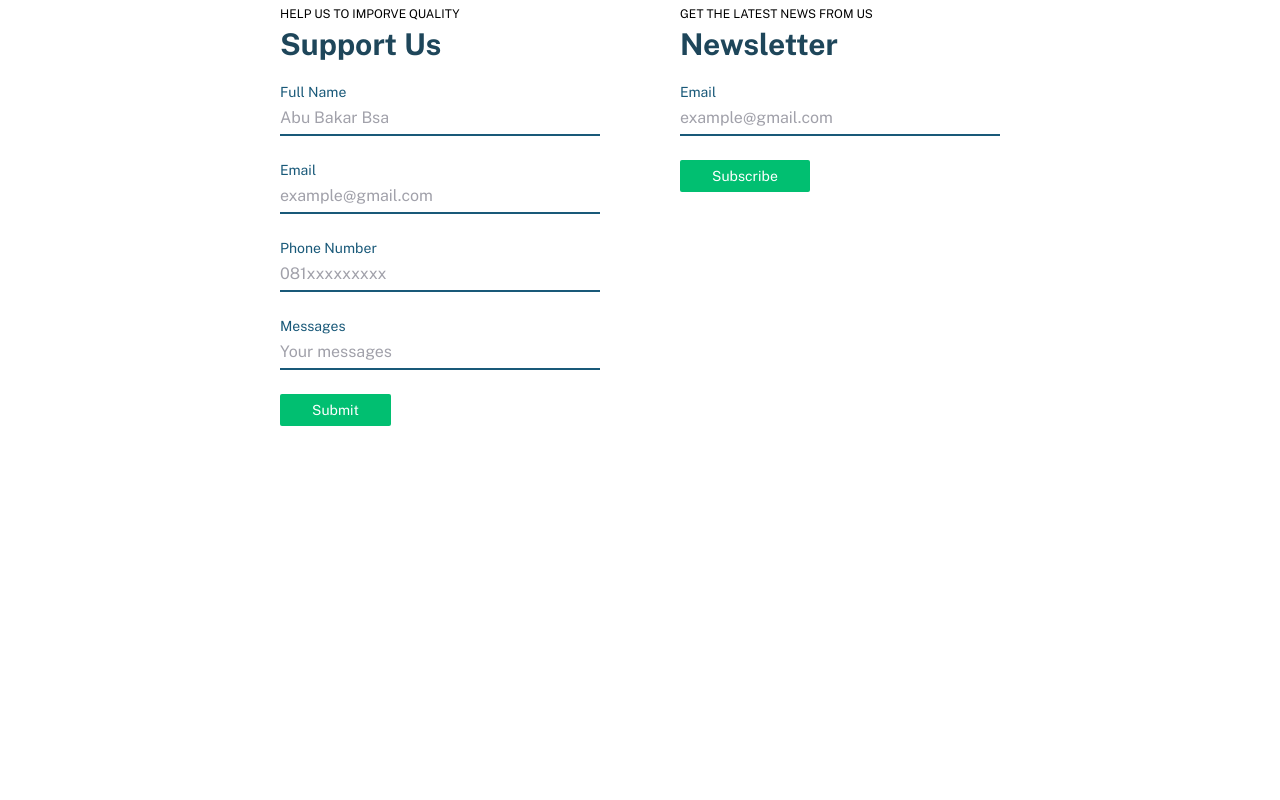
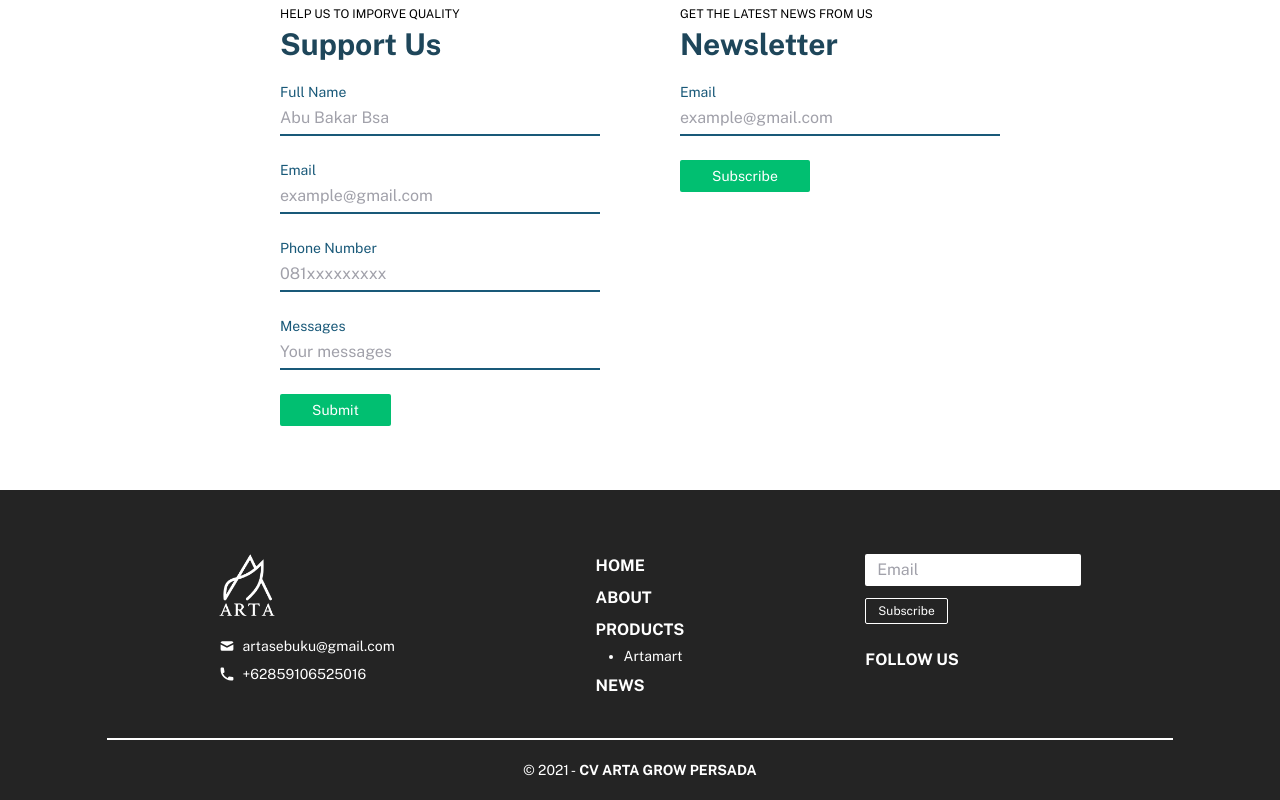
Before and after one commit to bakarbsa/arta-frontend, a Vue app: page / in a window 1280 px wide. Shown: the part 2986-3786 px from the top of the page. Before the commit the page ends 3476 px from the top, so only its background shows below. Built offline with nearby package versions, Linux system fonts and the light colour scheme; a web font is replaced by a local one.

Commit message:
add footer, navbar expand on mobile

```diff
--- /dev/null
+++ b/src/components/Footer.vue
@@ -0,0 +1,86 @@
+<template>
+  <div class="flex flex-col items-center justify-center pt-16 pb-5 w-full bg-dark">
+    <div class="grid grid-cols-1 md:grid-cols-3 md:gap-10 w-3/4">
+      <!-- LOGO & CONTACT -->
+      <div class="flex flex-col mx-auto mb-5 md:mb-0">
+        <div class="w-14 mb-5">
+          <img src="../assets/images/logo-white.png" alt="Arta Logo">
+        </div>
+        <a href="mailto: artasebuku@gmail.com">
+          <div class="flex flex-row mb-2">
+            <MailIcon class="w-4 text-white mr-2"/>
+            <p class="text-white text-sm font-extralight">artasebuku@gmail.com</p>
+          </div>
+        </a>
+        <a href="tel:+62859106525016">
+          <div class="flex flex-row">
+            <PhoneIcon class="w-4 text-white mr-2"/>
+            <p class="text-white text-sm font-extralight">+62859106525016</p>
+          </div>
+        </a>
+      </div>
+
+      <!-- NAVBAR -->
+      <div class="flex flex-col mx-auto mb-5 md:mb-0">
+        <router-link to="/">
+          <p class="text-white font-semibold mb-2">HOME</p>
+        </router-link>
+        <router-link to="/">
+          <p class="text-white font-semibold mb-2">ABOUT</p>
+        </router-link>
+        <p class="text-white font-semibold mb-1">PRODUCTS</p>
+        <router-link to="/">
+          <ul class="list-disc ml-7 mb-2">
+            <li class="text-white text-sm font-extralight">Artamart</li>
+          </ul>
+        </router-link>
+        <router-link to="/">
+          <p class="text-white font-semibold mb-2">NEWS</p>
+        </router-link>
+      </div>
+
+      <!-- NEWSLETTER -->
+      <div class="flex flex-col mx-auto">
+        <!-- Input Eemail -->
+        <div class="mb-3">
+          <input
+            class="focus:outline-none py-1 px-3 rounded-sm"
+            v-model="modelValue"
+            type = 'Email'
+            placeholder ='Email'
+          >
+        </div>
+
+        <!-- Button -->
+        <router-link to="/">
+          <div class="border group border-white rounded-sm w-min px-3 py-1 hover:bg-white">
+            <p class="text-xs text-white group-hover:text-black font-extralight">Subscribe</p>
+          </div>
+        </router-link>
+
+        <div class="mt-6">
+          <p class="text-white font-semibold">FOLLOW US</p>
+        </div>
+      </div>
+    </div>
+    <div class="w-5/6 h-0.5 mt-8 mb-5 bg-white"/>
+    <p class="text-sm text-white font-bold"><span class="font-extralight">© 2021 -</span>&nbsp;CV ARTA GROW PERSADA</p>
+  </div>
+</template>
+
+<script>
+import { PhoneIcon, MailIcon } from '@heroicons/vue/solid'
+export default {
+  name: 'Footer',
+  components: { PhoneIcon, MailIcon },
+  data () {
+    return {
+      modelValue: ''
+    }
+  }
+}
+</script>
+
+<style>
+
+</style>
--- a/src/components/Navbar.vue
+++ b/src/components/Navbar.vue
@@ -11,14 +11,14 @@
       </div>
 
       <!-- MOBILE COLLAPSE ICON -->
-      <div class="block lg:hidden">
-        <button class="flex items-center px-3 py-2 border rounded text-teal-200 border-teal-400 hover:text-white hover:border-white">
-          <svg class="fill-current h-3 w-3" viewBox="0 0 20 20" xmlns="http://www.w3.org/2000/svg"><title>Menu</title><path d="M0 3h20v2H0V3zm0 6h20v2H0V9zm0 6h20v2H0v-2z"/></svg>
+      <div class="block lg:hidden" @click="setExpand()">
+        <button class="flex items-center">
+          <MenuIcon class="w-10" :class="changeMenuColor()"/>
         </button>
       </div>
 
       <!-- NAVBAR CONTENT -->
-      <div class="w-full hidden lg:flex lg:items-center lg:w-auto">
+      <div class="w-full lg:flex lg:items-center lg:w-auto" :class="isExpand ? 'static' : 'hidden'">
         <div class="text-base lg:flex-grow">
           <router-link to="/"
             class="navbar-content navbar-content-hover"
@@ -52,12 +52,16 @@
 </template>
 
 <script>
+import { MenuIcon } from '@heroicons/vue/solid'
+
 export default {
   name: 'Navbar',
+  components: { MenuIcon },
   props: { active: String },
   data() {
     return {
       scrollPosition: null,
+      isExpand: false
     }
   },
   methods: {
@@ -67,23 +71,31 @@ export default {
     },
     // Change navbar background when scrolling
     changeBg() {
-      if(this.scrollPosition <= 100) return 'bg-transparent transition ease-in duration-200'
+      if(this.scrollPosition <= 100 && this.isExpand == false) return 'bg-transparent transition ease-in duration-200'
       else return 'bg-white transition ease-in duration-200'
     },
     // Change navbar logo when scrolling
     changeLogo() {
-      if(this.scrollPosition <= 100) return require('../assets/images/logo-white.png')
+      if(this.scrollPosition <= 100 && this.isExpand == false) return require('../assets/images/logo-white.png')
       else return require('../assets/images/logo-black.png')
     },
     // Change navbar text when scrolling
     changeText() {
-      if(this.scrollPosition <= 100) return 'text-white text-opacity-70 hover:text-white hover:text-opacity-100 hover:border-white'
-      else return 'text-black text-opacity-70 hover:text-black hover:text-opacity-100 hover:border-black'
+      if(this.scrollPosition <= 100 && this.isExpand == false) return 'transition ease-in duration-200 text-white text-opacity-70 hover:text-white hover:text-opacity-100 hover:border-white'
+      else return 'transition ease-in duration-200 text-black text-opacity-70 hover:text-black hover:text-opacity-100 hover:border-black'
+    },
+    // Change mobile menu color
+    changeMenuColor() {
+      if(this.scrollPosition <= 100 && this.isExpand == false) return 'transition ease-in duration-200 text-white'
+      else return 'transition ease-in duration-200 text-black'
     },
     // Set style for active route
     activeText() {
-      if(this.scrollPosition <= 100) return 'text-opacity-100 border-white'
-      else return 'text-opacity-100 border-black'
+      if(this.scrollPosition <= 100 && this.isExpand == false) return 'transition ease-in duration-200 text-opacity-100 border-white'
+      else return 'transition ease-in duration-200 text-opacity-100 border-black'
+    },
+    setExpand() {
+      this.isExpand = !this.isExpand
     }
   },
   mounted() {
@@ -97,7 +109,7 @@ export default {
 
 <style>
   .navbar-content {
-    @apply block mt-4 ml-10 font-medium lg:inline-block lg:mt-0;
+    @apply block mt-4 mx-10 font-medium lg:mx-0 lg:ml-10 lg:inline-block lg:mt-0;
   }
 
   .navbar-content-hover {
--- a/src/views/Home.vue
+++ b/src/views/Home.vue
@@ -10,7 +10,7 @@
 
       <!-- Content -->
       <div class="mx-auto text-center relative text-white">
-        <h1 class="text-6xl font-bold mx-10">ARTA GROW PERSADA</h1>
+        <h1 class="text-5xl md:text-6xl font-bold mx-10">ARTA GROW PERSADA</h1>
         <p class="text-sm w-1/2 mt-2 mx-auto pb-5">Startup in agriculture that have a goal to develop agricultural potential in Indonesia</p>
         <DefaultButton>Get Started</DefaultButton>
       </div>
@@ -128,12 +128,12 @@
     <div class="my-16 flex justify-center items-center">
       <div class="grid grid-cols-1 md:grid-cols-2 md:gap-20">
         <!-- Support -->
-        <div class="flex flex-col">
+        <div class="flex flex-col mb-14 md:mb-0">
           <Header title="Support Us" subtitle="HELP US TO IMPORVE QUALITY"/>
           <!-- Form Content -->
           <form class="w-80 mt-5" method="post">
             <DefaultForm v-model:modelValue="fullName" label="Full Name" type='text' placeholder="Abu Bakar Bsa"/>
-            <DefaultForm v-model:modelValue="email" label="Email" type='email' placeholder="example@gmail.com"/>
+            <DefaultForm v-model:modelValue="emailSupport" label="Email" type='email' placeholder="example@gmail.com"/>
             <DefaultForm v-model:modelValue="phoneNumber" label="Phone Number" type='text' placeholder="081xxxxxxxxx"/>
             <DefaultForm v-model:modelValue="messages" label="Messages" type='text' placeholder="Your messages"/>
           </form>
@@ -145,12 +145,13 @@
           <Header title="Newsletter" subtitle="GET THE LATEST NEWS FROM US"/>
           <!-- Form Content -->
           <form class="w-80 mt-5" method="post">
-            <DefaultForm v-model:modelValue="emal" label="Email" type='email' placeholder="example@gmail.com"/>
+            <DefaultForm v-model:modelValue="emailNewsLetter" label="Email" type='email' placeholder="example@gmail.com"/>
           </form>
           <DefaultButton px='px-8'>Subscribe</DefaultButton>
         </div>
       </div>
     </div>
+    <Footer/>
   </div>
 </template>
 
@@ -164,6 +165,7 @@ import AboutCard from '@/components/home/AboutCard'
 import ProductCard from '@/components/home/ProductCard'
 import NewsCard from '@/components/home/NewsCard'
 import DefaultForm from '@/components/DefaultForm'
+import Footer from '@/components/Footer'
 
 export default {
   name: 'Home',
@@ -176,7 +178,8 @@ export default {
     AboutCard,
     ProductCard,
     NewsCard,
-    DefaultForm
+    DefaultForm,
+    Footer
   },
   data() {
     return {
@@ -246,9 +249,10 @@ export default {
       ],
       // Form Model
       fullName: '',
-      email: '',
+      emailSupport: '',
       phoneNumber: '',
       messages: '',
+      emailNewsLetter: ''
     }
   }
 }
--- a/tailwind.config.js
+++ b/tailwind.config.js
@@ -11,6 +11,7 @@ module.exports = {
       black: colors.black,
       white: colors.white,
       green: '#01BF71',
+      dark: '#242424',
       blue : {
         100: '#337CA0',
         200: '#1E465A',
```
